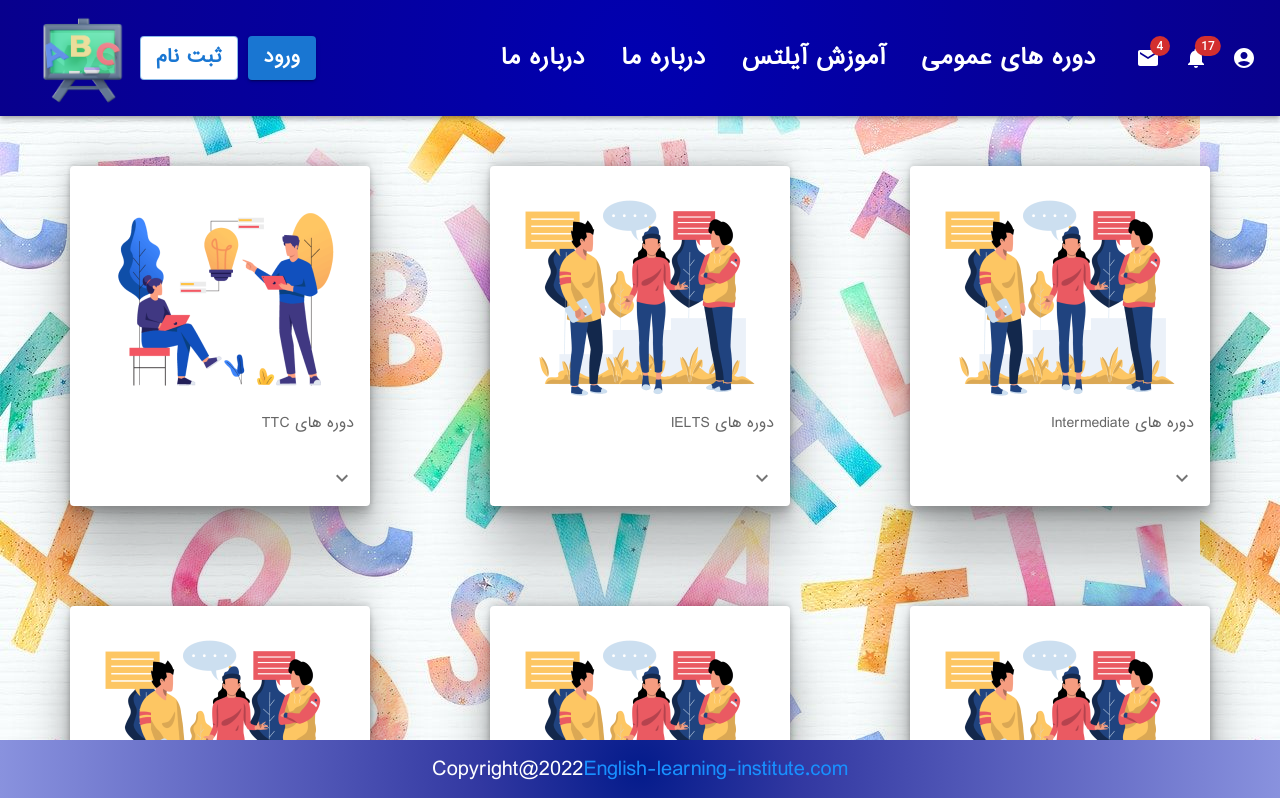
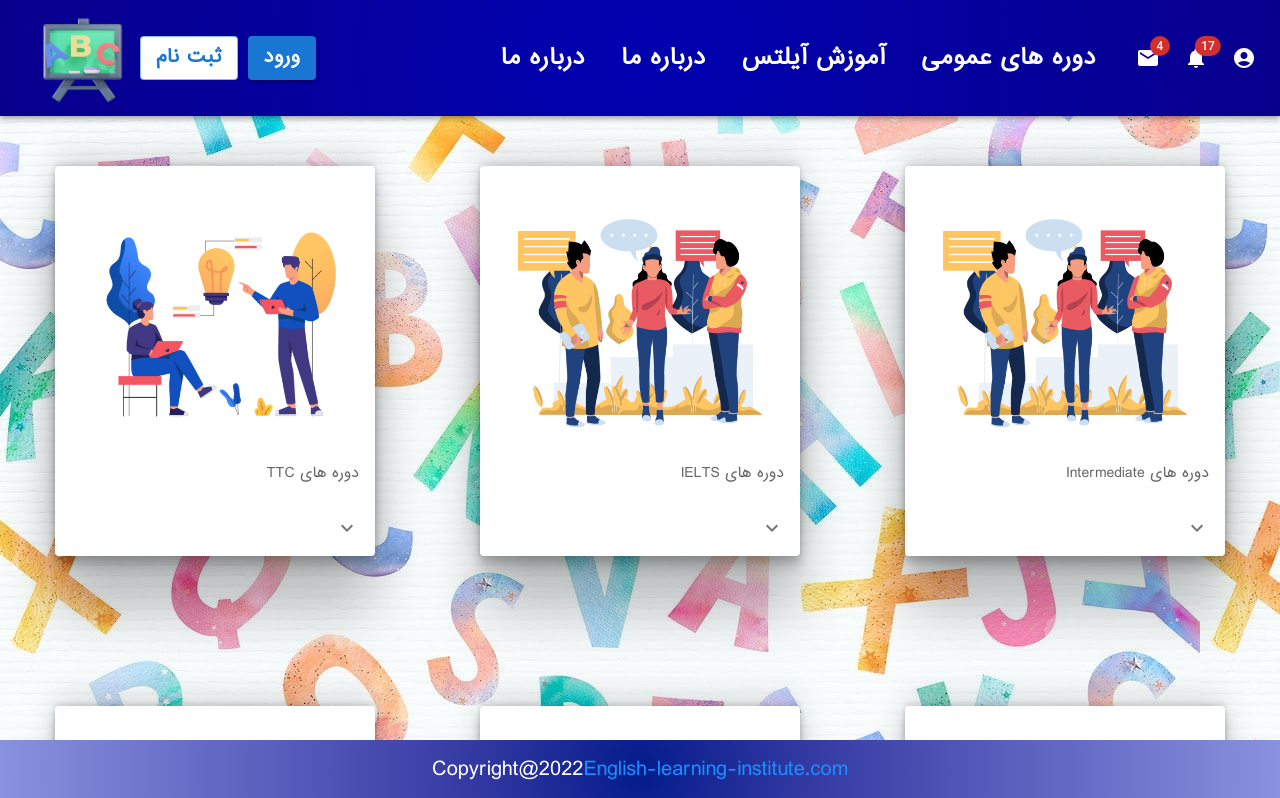
Before and after one commit to Hooman1994/english-learning-institute, a React (Create React App) app: page /online-services in a window 1280 px wide. Shown: the top 798 px of the page. Built offline with nearby package versions, Linux system fonts and the light colour scheme.

Commit message:
data / complex card fixed

```diff
--- a/src/components/ComplexCard/ComplexCard.js
+++ b/src/components/ComplexCard/ComplexCard.js
@@ -34,8 +34,8 @@ export default function ComplexCard(props) {
     <Card
       sx={{
         maxHeight: "900px",
-        minWidth: "300px",
-        margin: "50px",
+        minWidth: "320px",
+        margin: "50px 50px 100px 50px",
         textAlign: "right",
         boxShadow:
           "rgba(0, 0, 0, 0.25) 0px 54px 55px, rgba(0, 0, 0, 0.12) 0px -12px 30px, rgba(0, 0, 0, 0.12) 0px 4px 6px, rgba(0, 0, 0, 0.17) 0px 12px 13px, rgba(0, 0, 0, 0.09) 0px -3px 5px",
@@ -44,8 +44,8 @@ export default function ComplexCard(props) {
       <CardHeader title={props.title} subheader={props.date} />
       <CardMedia
         component="img"
-        height="200"
-        width="300"
+        height="250"
+        width="100"
         image={props.image}
         alt={props.alt}
       />
--- a/src/utility/data.js
+++ b/src/utility/data.js
@@ -18,11 +18,11 @@ import begginer from "../assets/images/introduction.png";
 import intermediate from "../assets/images/introduction.png";
 import advanced from "../assets/images/introduction.png";
 import tofel from "../assets/images/introduction.png";
-import amf0 from "../assets/images/amf0.webp";
+import amf0 from "../assets/images/amf0.png";
 import amf1 from "../assets/images/amf1.png";
 import amf2 from "../assets/images/amf2.png";
 import amf3 from "../assets/images/amf3.png";
-import amf4 from "../assets/images/amf4.jpg";
+import amf4 from "../assets/images/amf4.png";
 import amf5 from "../assets/images/amf5.png";
 import dictionary from "../assets/images/dictionary.png";
 import book504 from "../assets/images/504.png";
@@ -346,19 +346,10 @@ const shoppingItems = [
   },
   {
     id: "7",
-    body: "504 Essentials",
-    paragraph1: "",
-    image: book504,
-    name: "6",
-    alt: "tofel",
-    url: "/tofel",
-  },
-  {
-    id: "8",
     body: "Top Notch",
     paragraph1: "",
     image: topNotch,
-    name: "6",
+    name: "7",
     alt: "tofel",
     url: "/tofel",
   },
```
